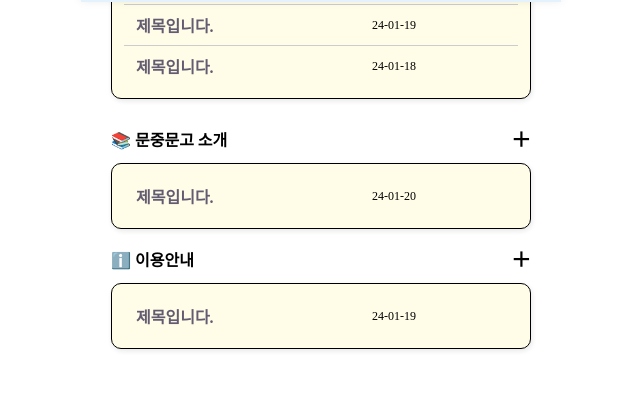
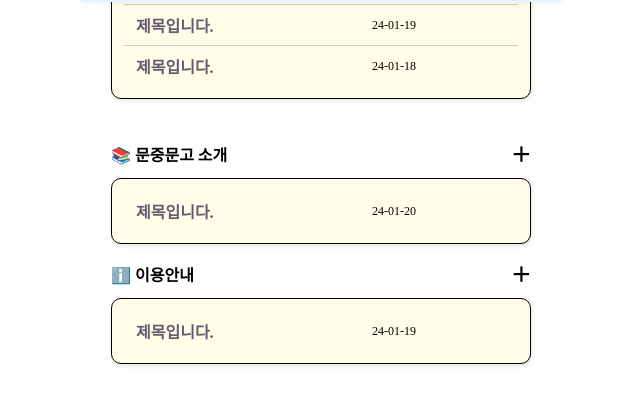
Before and after one commit to GDowon/Client_react, a React (Create React App) app: page / in a window 1280 px wide. Shown: the part 798-1202 px from the top of the page, without its empty margins (319-959 px from the left). Built offline with nearby package versions, Linux system fonts and the light colour scheme; a web font is replaced by a local one.

Commit message:
notelist component
메인페이지 notelist컴포넌트 활용 정리

```diff
--- a/src/pages/MainPage.jsx
+++ b/src/pages/MainPage.jsx
@@ -1,17 +1,37 @@
-import { Link, useNavigate } from 'react-router-dom'; // Link와 useNavigate 훅 import
+// MainPage.jsx (리팩토링된 코드)
+
+import { Link, useNavigate } from 'react-router-dom';
 import '../Css/MainPage.css';
 
 import Footer from '../Components/Footer';
 import SearchBar from '../Components/SearchBar';
-import PostList from '../Components/PostList';
+import PostList from '../Components/PostList'; // PostList 컴포넌트를 활용
 
 function MainPage() {
-  const navigate = useNavigate(); // useNavigate 훅 사용
+  const navigate = useNavigate();
 
   const handleSearch = () => {
-    // 검색 버튼 클릭 시 SearchPage로 이동
     navigate('/search');
   };
+
+  // 공지, 큐레이션, 소개, 이용안내에 들어갈 더미 데이터 (임시로 생성)
+  const noticePosts = [
+    { title: '배너 이미지 공지사항입니다.', date: '24-01-20' },
+  ];
+
+  const curationPosts = [
+    { title: '제목입니다.', date: '24-01-20' },
+    { title: '제목입니다.', date: '24-01-19' },
+    { title: '제목입니다.', date: '24-01-18' },
+  ];
+
+  const introPosts = [
+    { title: '제목입니다.', date: '24-01-20' },
+  ];
+
+  const guidePosts = [
+    { title: '제목입니다.', date: '24-01-19' },
+  ];
 
   return (
     <div className="main-container">
@@ -63,50 +83,29 @@ function MainPage() {
       <div className="bottom-sections">
         {/* 큐레이션 */}
         <div className="note">
-          <div className="section-header">
-            <span>👩‍🏫 큐레이션</span>
-            <Link className="plus-button" to="/curation">＋</Link>
-          </div>
-          <div className="card small-card">
-            <table className="board-table">
-              <tbody>
-                <tr><td className="title">제목입니다.</td><td>24-01-20</td></tr>
-                <tr><td className="title">제목입니다.</td><td>24-01-19</td></tr>
-                <tr><td className="title">제목입니다.</td><td>24-01-18</td></tr>
-              </tbody>
-            </table>
-          </div>
+          <PostList
+            title="큐레이션"
+            icon="👩‍🏫"
+            linkTo="/curation"
+            posts={curationPosts}
+          />
         </div>
 
         <div className="right-column">
           {/* 문중문고 소개 */}
-          <div className="note">
-            <div className="section-header">
-              <span>📚 문중문고 소개</span>
-              <Link className="plus-button" to="/guide">＋</Link>
-            </div>
-            <div className="card small-card">
-              <table className="board-table">
-                <tbody>
-                  <tr><td className="title">제목입니다.</td><td>24-01-20</td></tr>
-                </tbody>
-              </table>
-            </div>
-          </div>
+          <PostList
+            title="문중문고 소개"
+            icon="📚"
+            linkTo="/guide"
+            posts={introPosts}
+          />
           {/* 이용안내 */}
-          <div className="note">
-            <div className="section-header">
-              <span>ℹ️ 이용안내</span>
-              <Link className="plus-button" to="/guide">＋</Link>
-            </div>
-            <div className="card small-card">
-              <table className="board-table">
-                <tbody>
-                  <tr><td className="title">제목입니다.</td><td>24-01-19</td></tr>
-                </tbody>
-              </table>
-            </div>
-          </div>
+          <PostList
+            title="이용안내"
+            icon="ℹ️"
+            linkTo="/guide"
+            posts={guidePosts}
+          />
         </div>
       </div>
 
```
